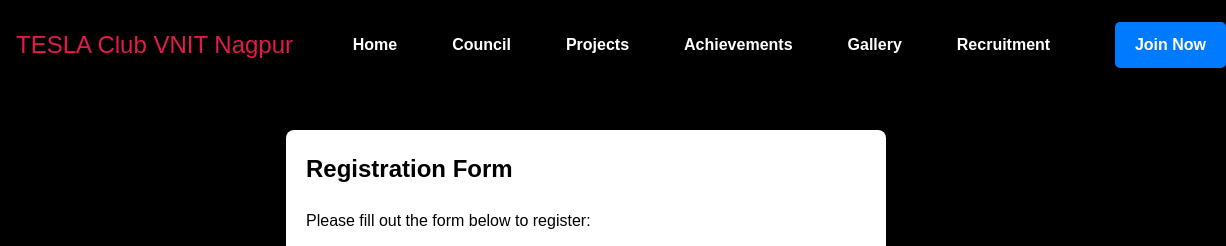
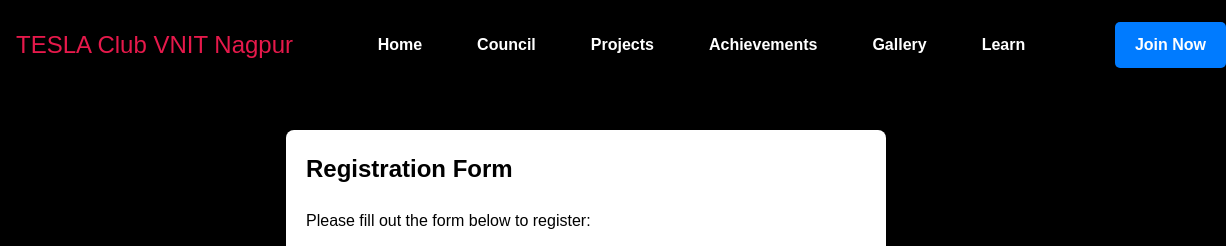
Before and after one commit to TeslaVNIT2024/myFrontend, a plain HTML site: page registration.html in a window 1280 px wide. Shown: the top 246 px of the page, 54-1280 px from the left. Drawn offline with Linux system fonts and the light colour scheme.

Commit message:
Update registration.html

```diff
--- a/registration.html
+++ b/registration.html
@@ -19,7 +19,7 @@
                 <li><a href="projects.html">Projects</a></li>
                 <li><a href="achievements.html">Achievements</a></li>
                 <li><a href="photos.html">Gallery</a></li>
-                <li><a href="registration.html">Recruitment</a></li>
+                <li><a href="learn.html">Learn</a></li>
             </ul>
         </nav>
         <a href="registration.html" class="cta-button">Join Now</a>
```
